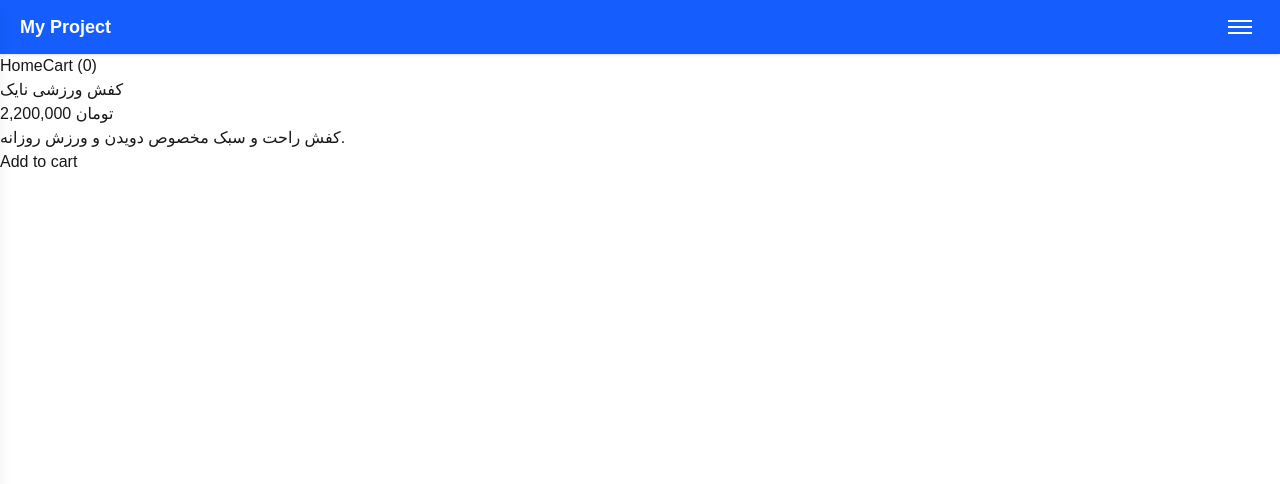
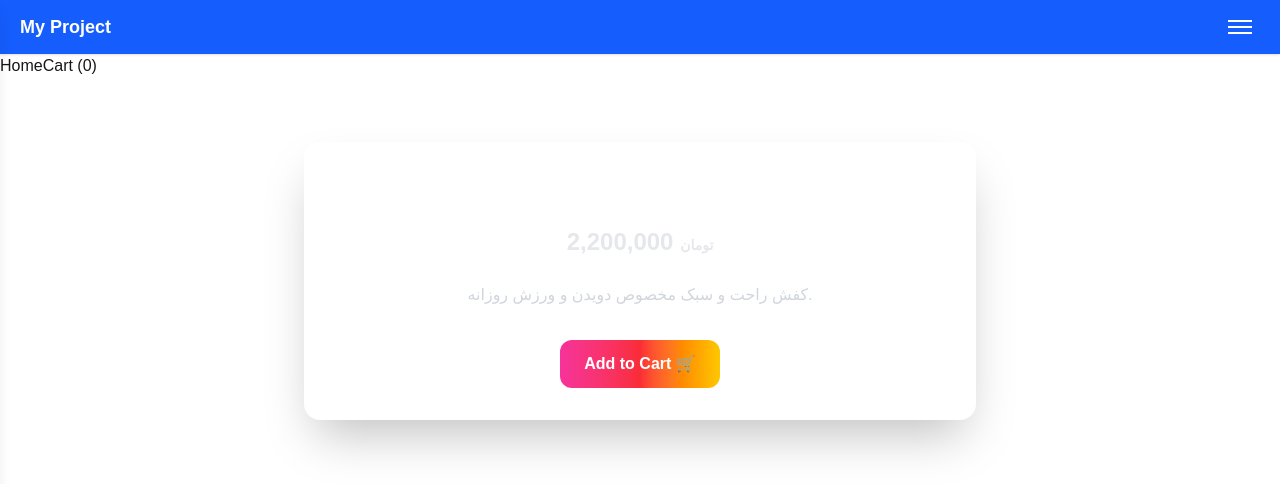
Before and after one commit to Mohsen-malekifard/My-Projects-2025, a Next.js app in the folder my-ap/: page /Shop-2/product/1 in a window 1280 px wide. Shown: the top 484 px of the page. Built offline with nearby package versions, Linux system fonts and the light colour scheme.

Commit message:
Update page.jsx

```diff
--- a/my-ap/app/Shop-2/product/[id]/page.jsx
+++ b/my-ap/app/Shop-2/product/[id]/page.jsx
@@ -1,17 +1,47 @@
-"use client"
+"use client";
 import { useCart } from "../../context/CartContext";
 import { products } from "../../lib/products";
 
-export default function ProductDetail({params}) {
-    const {id} = params;
-    const { AddToCart } = useCart();
-    const product = products.find(product => product.id == parseInt(id))
-    return(
-        <>
-            <h1>{product.name}</h1>
-            <h2>{product.price.toLocaleString()} تومان</h2>
-            <h3>{product.description}</h3>
-            <button onClick = {() => AddToCart(product)} >Add to cart</button>
-        </>
-    )
+export default function ProductDetail({ params }) {
+  const { id } = params;
+  const { AddToCart } = useCart();
+  const product = products.find((product) => product.id == parseInt(id));
+
+  if (!product) {
+    return (
+      <div className="flex justify-center items-center h-screen text-white text-xl">
+        محصول یافت نشد ❌
+      </div>
+    );
+  }
+
+  return (
+    <div className="flex justify-center items-center py-16 px-6">
+      <div className="w-full max-w-2xl rounded-2xl bg-white/10 backdrop-blur-md shadow-2xl p-8 text-center">
+        {/* نام */}
+        <h1 className="text-3xl font-extrabold text-white">
+          {product.name}
+        </h1>
+
+        {/* قیمت */}
+        <h2 className="mt-4 text-2xl font-semibold text-gray-200">
+          {product.price.toLocaleString()}{" "}
+          <span className="text-sm">تومان</span>
+        </h2>
+
+        {/* توضیحات */}
+        <h3 className="mt-6 text-gray-300 leading-relaxed">
+          {product.description}
+        </h3>
+
+        {/* دکمه */}
+        <button
+          onClick={() => AddToCart(product)}
+          className="mt-8 px-6 py-3 rounded-xl bg-gradient-to-r from-pink-500 via-red-500 to-yellow-400 text-white font-semibold hover:opacity-90 transition-all"
+        >
+          Add to Cart 🛒
+        </button>
+      </div>
+    </div>
+  );
 }
```
